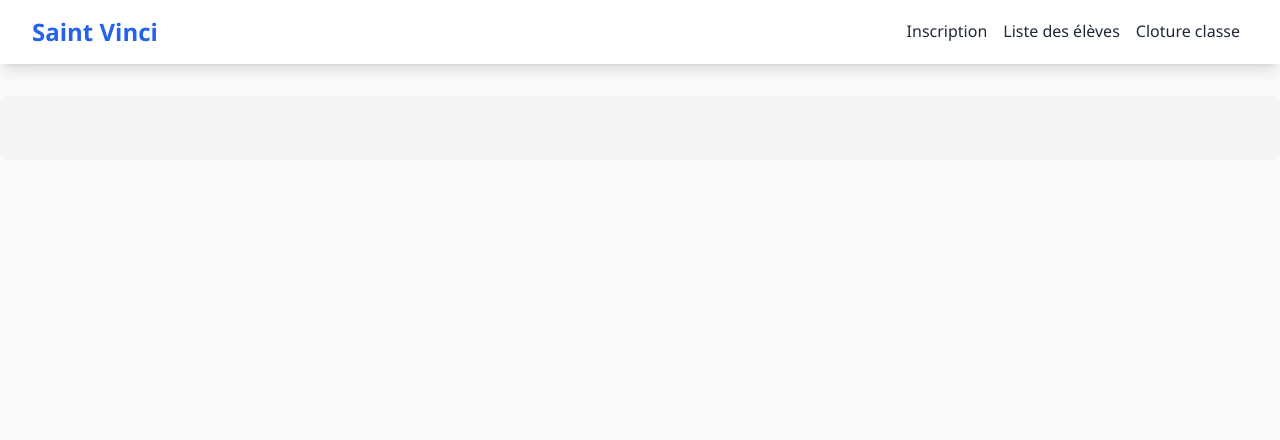
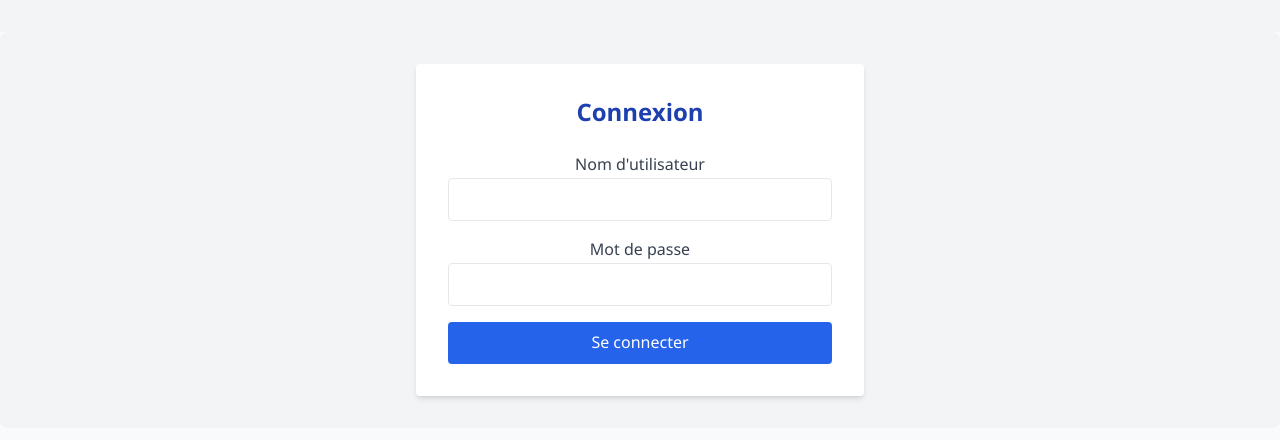
Before and after one commit to Uday932/saint-vinci, a React (Create React App) app: page /login in a window 1280 px wide. Shown: the top 440 px of the page. Built offline with nearby package versions, Linux system fonts and the light colour scheme.

Commit message:
login professeur

```diff
--- a/package.json
+++ b/package.json
@@ -28,7 +28,9 @@
     "test": "react-scripts test",
     "eject": "react-scripts eject"
   },
+
   "proxy": "https://cesarion.vercel.app",
+
   "eslintConfig": {
     "extends": [
       "react-app",
--- a/src/App.js
+++ b/src/App.js
@@ -1,25 +1,70 @@
-import React from "react";
-import { BrowserRouter as Router, Route, Routes } from "react-router-dom";
+import React, { useState } from "react";
+import { BrowserRouter as Router, Route, Routes, Navigate } from "react-router-dom";
 import Inscription from "./components/Inscription/Inscription";
 import Navbar from "./components/Navbar/Navbar";
 import ClassRepartition from "./components/ClassRepartition/ClassRepartition";
 import ClotureAnnee from "./components/ClotureAnnee/ClotureAnnee";
-// import Login from "./components/Login/Login";
+import Login from "./components/Login/Login";
 import "./App.css";
 
 function App() {
+  const [isLoggedIn, setIsLoggedIn] = useState(false);
+  const [role, setRole] = useState(null);
+
+  const handleLogin = (role) => {
+    setIsLoggedIn(true);
+    setRole(role);
+  };
+
+  const handleLogout = () => {
+    setIsLoggedIn(false);
+    setRole(null);
+  };
+
   return (
     <Router>
       <div className="min-h-screen bg-gray-50 text-gray-800">
-        <Navbar />
+        {isLoggedIn && <Navbar />}
         <main className="p-8 max-w-7xl mx-auto">
           <Routes>
-            <Route path="/inscription" element={<Inscription />} />
-            <Route path="/classrepartition" element={<ClassRepartition />} />
-            <Route path="/clotureannee" element={<ClotureAnnee />} />
+            <Route
+              path="/login"
+              element={<Login handleLogin={handleLogin} />}
+            />
+            <Route
+              path="/inscription"
+              element={
+                isLoggedIn ? (
+                  <Inscription />
+                ) : (
+                  <Navigate to="/login" replace />
+                )
+              }
+            />
+            <Route
+              path="/classrepartition"
+              element={
+                isLoggedIn ? (
+                  <ClassRepartition />
+                ) : (
+                  <Navigate to="/login" replace />
+                )
+              }
+            />
+            <Route
+              path="/clotureannee"
+              element={
+                isLoggedIn ? (
+                  <ClotureAnnee />
+                ) : (
+                  <Navigate to="/login" replace />
+                )
+              }
+            />
             <Route
               path="/"
               element={
+                isLoggedIn ? (
                   <div className="text-center mt-16">
                     <h2 className="text-3xl font-semibold text-gray-900">
                       Bienvenue sur le portail de Saint-Vinci
@@ -40,8 +85,10 @@ function App() {
                         </div>
                       ))}
                     </div>
-
                   </div>
+                ) : (
+                  <Navigate to="/login" replace />
+                )
               }
             />
           </Routes>
--- a/src/api.js
+++ b/src/api.js
@@ -4,6 +4,51 @@ import axios from 'axios';
 const api = axios.create({
   baseURL: 'https://cesarion.vercel.app/api',
 });
+
+// Se connecter à l'API
+export const login = async (loginData) => {
+  try {
+    const response = await api.post('/connexion', loginData);
+    return response.data; // Retourne le token de connexion
+  } catch (error) {
+    console.error('Erreur lors de la connexion:', error);
+    throw error;
+  }
+};
+
+// Récupérer les informations de l'utilisateur connecté
+export const getUserInfo = async (userId) => {
+  try {
+    const response = await api.get(`/utilisateurs/${userId}`);
+    return response.data; // Retourne les informations de l'utilisateur
+  } catch (error) {
+    console.error('Erreur lors de la récupération des informations de l\'utilisateur:', error);
+    throw error;
+  }
+};
+
+// Exemple d'utilisation
+const loginData = {
+  login: 'elias',
+  password: 'azerty',
+};
+
+login(loginData)
+  .then((token) => {
+    console.log('Token de connexion:', token);
+    // Récupérer les informations de l'utilisateur connecté
+    getUserInfo(1) // Remplacez 1 par l'ID de l'utilisateur que vous souhaitez récupérer
+      .then((userInfo) => {
+        console.log('Informations de l\'utilisateur:', userInfo);
+      })
+      .catch((error) => {
+        console.error('Erreur lors de la récupération des informations de l\'utilisateur:', error);
+      });
+  })
+  .catch((error) => {
+    console.error('Erreur lors de la connexion:', error);
+  });
+
 
 // Récupérer la liste des classes
 export const getClasses = async () => {
--- a/src/components/Login/Login.js
+++ b/src/components/Login/Login.js
@@ -1,67 +1,77 @@
-import React, { useState } from 'react';
-import '../Login/Login.css';
+import React, { useState } from "react";
+import { useNavigate } from "react-router-dom";
+import axios from "axios";
 
+function Login({ handleLogin }) {
+  const [credentials, setCredentials] = useState({ login: "", password: "" });
+  const [errorMessage, setErrorMessage] = useState("");
+  const navigate = useNavigate();
 
-const Login = () => {
-  const [credentials, setCredentials] = useState({
-    username: '',
-    password: '',
-  });
-
-  const [errorMessage, setErrorMessage] = useState('');
-
-  // Gérer les changements dans les champs du formulaire
   const handleChange = (e) => {
-    const { name, value } = e.target;
     setCredentials({
       ...credentials,
-      [name]: value,
+      [e.target.name]: e.target.value,
     });
   };
 
-  // Soumettre le formulaire
-  const handleSubmit = (e) => {
+  const handleSubmit = async (e) => {
     e.preventDefault();
-    if (credentials.username === 'directeur' && credentials.password === 'ecole123') {
-      alert('Connexion réussie');
-    } else {
-      setErrorMessage('Identifiant ou mot de passe incorrect');
+    try {
+      const response = await axios.post("/api/connexion", credentials, {
+        withCredentials: true,
+      });
+
+      console.log(response.data);
+      handleLogin(response.data.role);  // Mise à jour du statut de connexion
+      navigate("/");  // Redirection après la connexion
+    } catch (error) {
+      console.error("Erreur de connexion:", error);
+      setErrorMessage(
+        error.response?.data?.message || "Identifiants incorrects"
+      );
     }
   };
 
   return (
-    <div className="login-container">
-      <form className="login-form" onSubmit={handleSubmit}>
-        <h1>Connexion Directeur</h1>
-        {errorMessage && <p className="error-message">{errorMessage}</p>}
-        <div className="form-group">
-          <label htmlFor="username">Identifiant</label>
+    <form onSubmit={handleSubmit} className="max-w-md mx-auto bg-white p-8 shadow-md rounded">
+      <h2 className="text-2xl font-semibold mb-6">Connexion</h2>
+
+      {errorMessage && (
+        <p className="text-red-600 mb-4">{errorMessage}</p>
+      )}
+
+      <div className="mb-4">
+        <label className="block text-gray-700">Nom d'utilisateur</label>
         <input
           type="text"
-            id="username"
-            name="username"
-            value={credentials.username}
+          name="login"
+          value={credentials.login}
           onChange={handleChange}
-            placeholder="Entrez votre identifiant"
+          className="w-full p-2 border rounded"
           required
         />
       </div>
-        <div className="form-group">
-          <label htmlFor="password">Mot de passe</label>
+
+      <div className="mb-4">
+        <label className="block text-gray-700">Mot de passe</label>
         <input
           type="password"
-            id="password"
           name="password"
           value={credentials.password}
           onChange={handleChange}
-            placeholder="Entrez votre mot de passe"
+          className="w-full p-2 border rounded"
           required
         />
       </div>
-        <button type="submit" className="login-button">Se connecter</button>
+
+      <button
+        type="submit"
+        className="w-full bg-blue-600 text-white py-2 px-4 rounded hover:bg-blue-700"
+      >
+        Se connecter
+      </button>
     </form>
-    </div>
   );
-};
+}
 
 export default Login;
--- a/src/server.js
+++ b/src/server.js
@@ -1,37 +1,18 @@
-// Exemple d'un fichier server.js ou app.js
+const express = require('express');
+const cors = require('cors');
+const app = express();
 
-const express = require('express');
-const bodyParser = require('body-parser');
-const app = express();
-const PORT = process.env.PORT || 3000;
+// Configure CORS
+app.use(cors({
+  origin: 'http://localhost:3000', // Autorise uniquement ton frontend
+  credentials: true,  // Nécessaire si tu utilises des cookies ou des sessions
+}));
 
-// Middleware pour parser le corps des requêtes JSON
-app.use(bodyParser.json());
-
-// Route pour ajouter une nouvelle classe
-app.post('/api/classes', (req, res) => {
-  const { classerang, classenom, professeurId } = req.body;
-
-  // Validation des données
-  if (!classerang || !classenom || !professeurId) {
-    return res.status(400).json({ message: 'Tous les champs sont requis.' });
-  }
-
-  // Logique pour ajouter la classe à la base de données
-  try {
-    const newClass = { classerang, classenom, professeurId };
-    // Ajoutez la classe à votre base de données ici
-    // Par exemple : await db.classes.insert(newClass);
-
-    res.status(201).json(newClass); // Répondre avec la classe ajoutée
-  } catch (error) {
-    console.error('Erreur lors de l\'ajout de la classe:', error);
-    res.status(500).json({ message: 'Erreur interne du serveur.' });
-  }
+// Exemple de route
+app.post('/api/connexion', (req, res) => {
+  res.json({ message: 'Connexion réussie' });
 });
 
-// Autres routes et configurations...
-
-app.listen(PORT, () => {
-  console.log(`Serveur en écoute sur le port ${PORT}`);
+app.listen(5000, () => {
+  console.log('Serveur démarré sur http://localhost:5000');
 });
--- /dev/null
+++ b/src/util/auth.js
@@ -0,0 +1,53 @@
+const connectEleve = async (login, password) => {
+    const eleve = await prisma.Eleve.findFirst({
+      where: {
+        login: login,
+      },
+    });
+    if (!eleve) {
+      throw new Error('Identifiant ou mot de passe incorrect');
+    }
+    // Notez que vous devez hacher le mot de passe avant de le stocker dans la base de données
+    // Pour l'exemple, je vais supposer que le mot de passe est déjà haché
+    const isValidPassword = await bcrypt.compare(password, eleve.password);
+    if (!isValidPassword) {
+      throw new Error('Identifiant ou mot de passe incorrect');
+    }
+    return eleve;
+  };
+
+  const connectProfesseur = async (login, password) => {
+    const professeur = await prisma.Professeur.findFirst({
+      where: {
+        login: login,
+      },
+    });
+    if (!professeur) {
+      throw new Error('Identifiant ou mot de passe incorrect');
+    }
+    // Notez que vous devez hacher le mot de passe avant de le stocker dans la base de données
+    // Pour l'exemple, je vais supposer que le mot de passe est déjà haché
+    const isValidPassword = await bcrypt.compare(password, professeur.password);
+    if (!isValidPassword) {
+      throw new Error('Identifiant ou mot de passe incorrect');
+    }
+    return professeur;
+  };
+
+  const connectAdministrateur = async (login, password) => {
+    const administrateur = await prisma.Administrateur.findFirst({
+      where: {
+        login: login,
+      },
+    });
+    if (!administrateur) {
+      throw new Error('Identifiant ou mot de passe incorrect');
+    }
+    // Notez que vous devez hacher le mot de passe avant de le stocker dans la base de données
+    // Pour l'exemple, je vais supposer que le mot de passe est déjà haché
+    const isValidPassword = await bcrypt.compare(password, administrateur.password);
+    if (!isValidPassword) {
+      throw new Error('Identifiant ou mot de passe incorrect');
+    }
+    return administrateur;
+  };
```
Also changed, not shown: acces.txt (added), 1 other file (tests, documents, lock files or other folders). Lines whose indentation alone changed are shown as unchanged.
